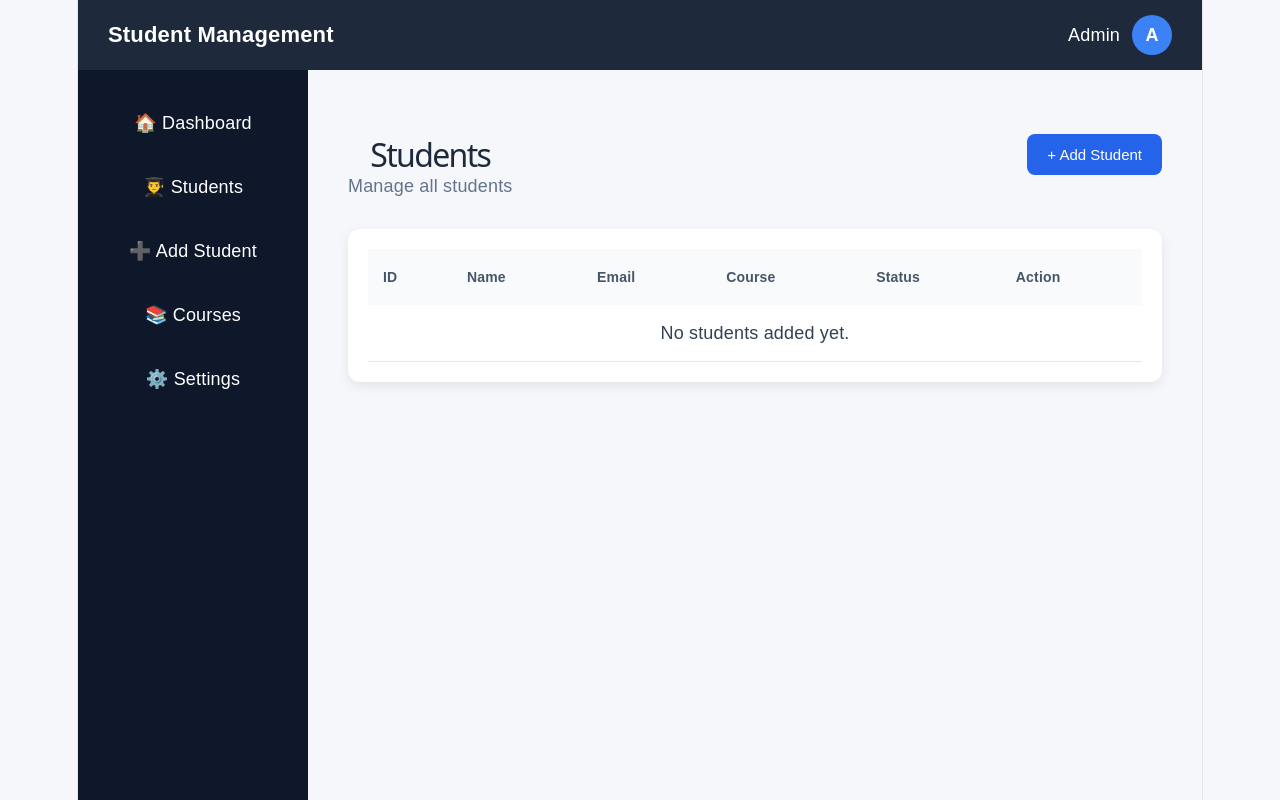
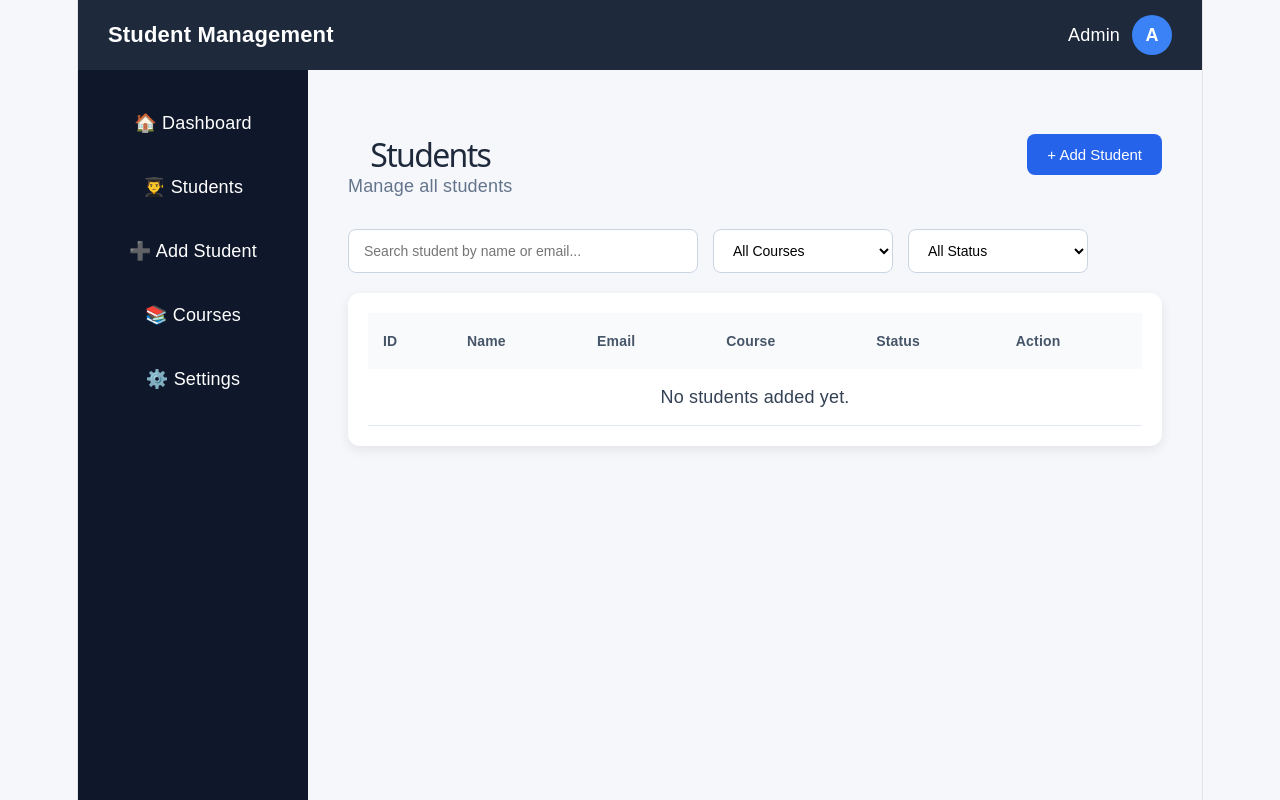
Before and after one commit to laxmipriyabehera/Student-management-system, a React (Vite) app: page /students in a window 1280 px wide. Built offline with nearby package versions, Linux system fonts and the light colour scheme.

Commit message:
Add student search and filters

```diff
--- a/src/App.css
+++ b/src/App.css
@@ -294,3 +294,48 @@ body {
 .save-btn:hover {
   background: #1d4ed8;
 }
+
+.student-filters {
+  margin-bottom: 20px;
+}
+
+.student-filters input {
+  width: 350px;
+  padding: 12px 15px;
+  border: 1px solid #cbd5e1;
+  border-radius: 8px;
+  outline: none;
+  font-size: 14px;
+}
+
+.student-filters input:focus {
+  border-color: #2563eb;
+}
+.student-filters {
+  display: flex;
+  gap: 15px;
+  margin-bottom: 20px;
+}
+
+.student-filters input,
+.student-filters select {
+  padding: 12px 15px;
+  border: 1px solid #cbd5e1;
+  border-radius: 8px;
+  outline: none;
+  font-size: 14px;
+}
+
+.student-filters input {
+  width: 350px;
+}
+
+.student-filters select {
+  width: 180px;
+  background: white;
+}
+
+.student-filters input:focus,
+.student-filters select:focus {
+  border-color: #2563eb;
+}
--- a/src/pages/Students.jsx
+++ b/src/pages/Students.jsx
@@ -1,6 +1,10 @@
+import { useState } from "react";
 import { useNavigate } from "react-router-dom";
 
 function Students({students, setStudents, setEditingStudent}) {
+  const [searchTerm, setSearchTerm] = useState("");
+  const [courseFilter, setCourseFilter] = useState("All");
+  const [statusFilter, setStatusFilter] = useState("All");
   const navigate = useNavigate();
   const handleDelete = (id) => {
   const updatedStudents = students.filter(
@@ -14,6 +18,24 @@ const handleEdit = (student) => {
   setEditingStudent(student);
   navigate("/add-student");
 };
+
+ const filteredStudents = students.filter((student) => {
+  const search = searchTerm.toLowerCase();
+
+  const matchesSearch =
+    student.name.toLowerCase().includes(search) ||
+    student.email.toLowerCase().includes(search);
+
+  const matchesCourse =
+    courseFilter === "All" ||
+    student.course === courseFilter;
+
+  const matchesStatus =
+  statusFilter === "All" ||
+  student.status === statusFilter;
+
+  return matchesSearch && matchesCourse;
+});
   return (
     <div className="students-page">
 
@@ -27,6 +49,34 @@ const handleEdit = (student) => {
           + Add Student
         </button>
       </div>
+      <div className="student-filters">
+  <input
+    type="text"
+    placeholder="Search student by name or email..."
+    value={searchTerm}
+    onChange={(e) => setSearchTerm(e.target.value)}
+  />
+
+  <select
+    value={courseFilter}
+    onChange={(e) => setCourseFilter(e.target.value)}
+  >
+    <option value="All">All Courses</option>
+    <option value="MCA">MCA</option>
+    <option value="BCA">BCA</option>
+    <option value="B.Tech">B.Tech</option>
+    <option value="M.Tech">M.Tech</option>
+  </select>
+
+  <select
+  value={statusFilter}
+  onChange={(e) => setStatusFilter(e.target.value)}
+>
+  <option value="All">All Status</option>
+  <option value="Active">Active</option>
+  <option value="Inactive">Inactive</option>
+</select>
+</div>
 
       <div className="student-table">
         <table>
@@ -42,13 +92,13 @@ const handleEdit = (student) => {
           </thead>
 
           <tbody>
-            {students.length === 0 ? (
+            {filteredStudents.length === 0 ? (
             <tr>
               <td colSpan="6" className="no-students">No students added yet.
               </td>
               </tr>
             ): (
-              students.map((student) =>(
+              filteredStudents.map((student) =>(
                 <tr key={student.id}>
                   <td>{student.id}</td>
                   <td>{student.name}</td>
```
